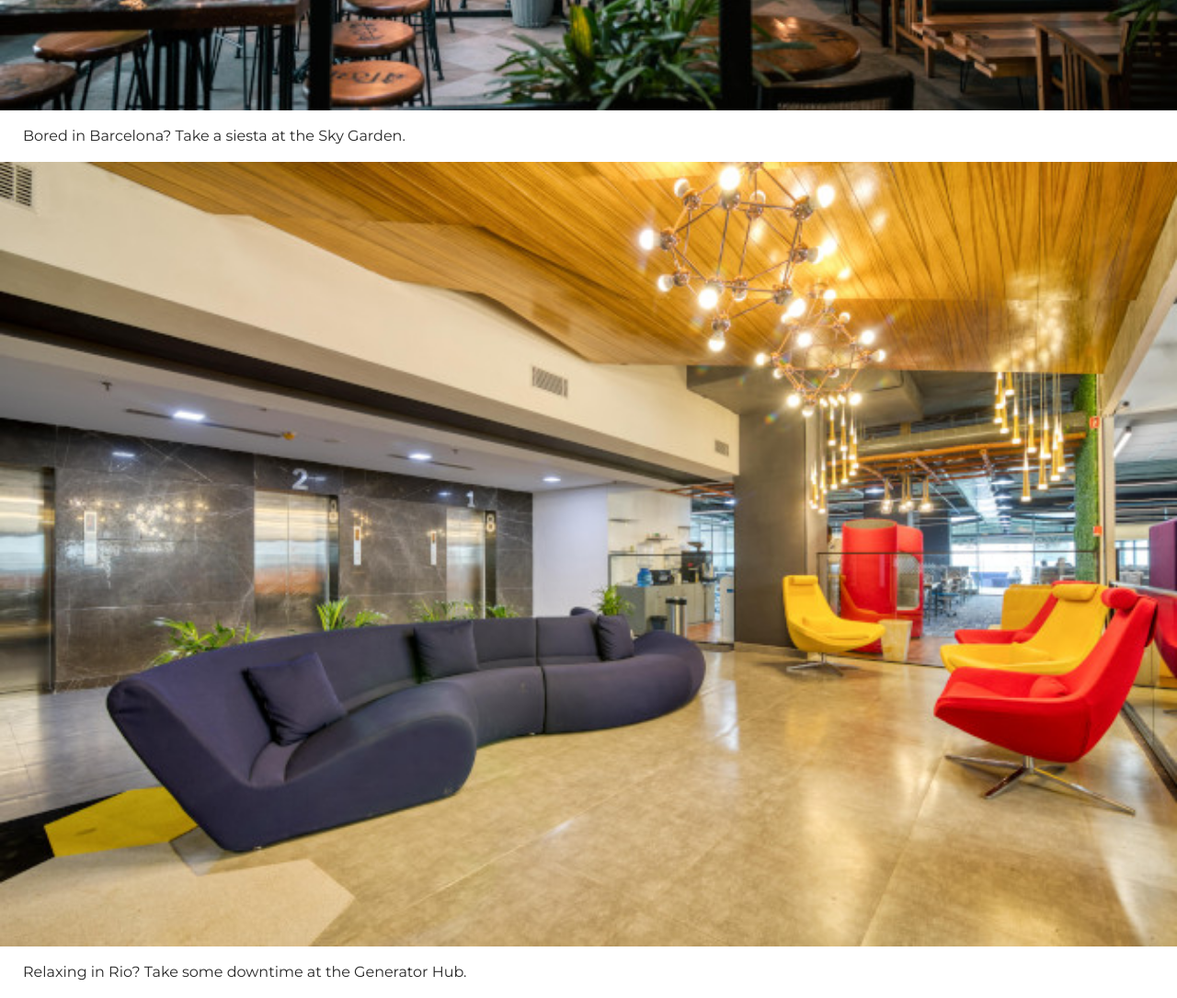
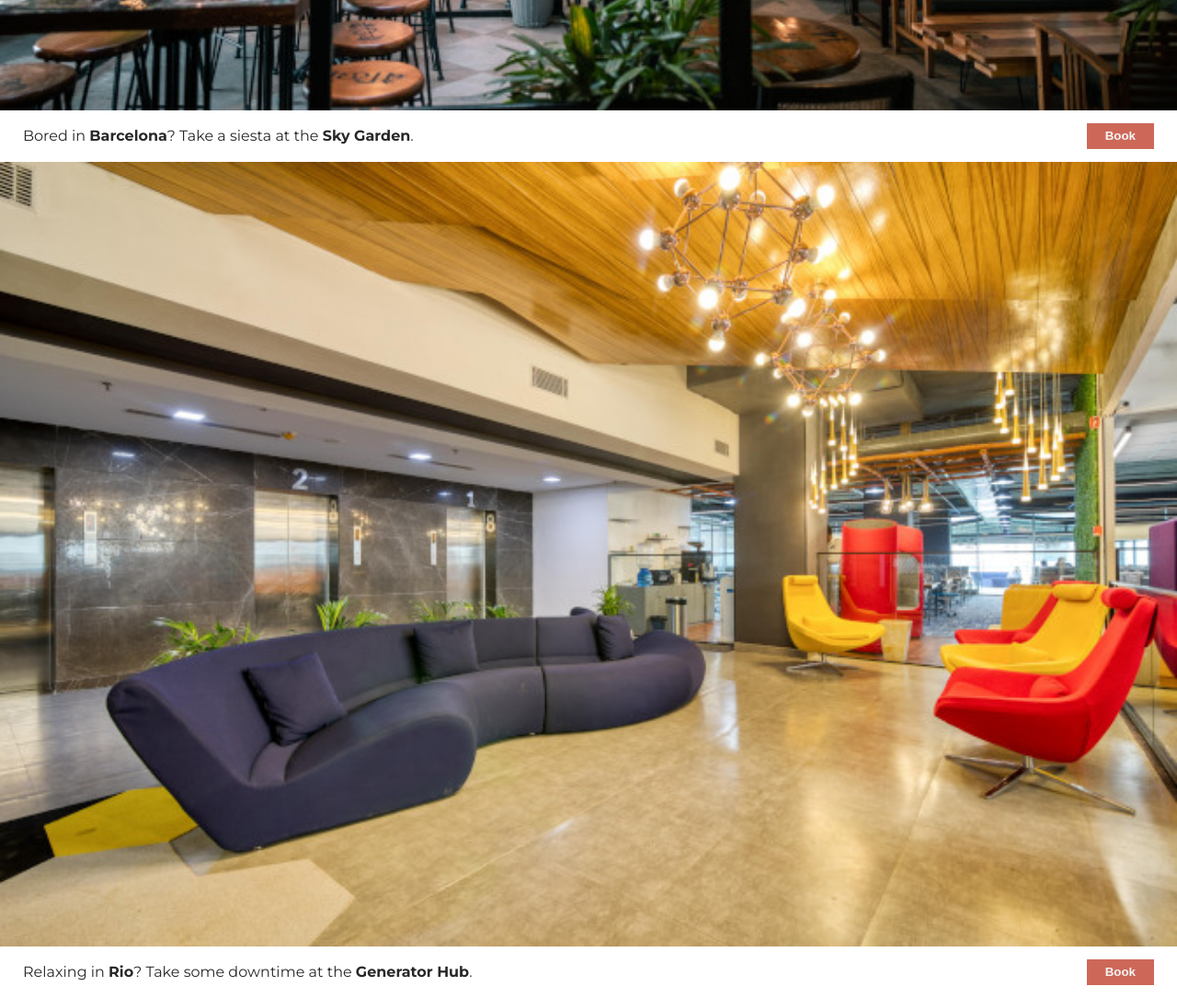
Before and after one commit to bgroyer1/space_coworking_site, a plain HTML site: page index.html in a window 1280 px wide. Shown: the part 1900-2985 px from the top of the page at 92% size. Drawn offline with Linux system fonts and the light colour scheme.

Commit message:
added buttons

```diff
--- a/css/styles.css
+++ b/css/styles.css
@@ -50,15 +50,9 @@ h1 {
   margin: 1.875rem 1.5625rem;
 }
 
-.caption {
-  margin: 0 1.5625rem;
-}
-
-
 .banner {
   background-color: var(--bg-banner);
   color: var(--white);
-  display: inline;
   padding: 10px 20px;
   text-align: center;
   margin: auto;
@@ -87,6 +81,17 @@ h1 {
   margin-left: auto;
 }
 
+/* ===== Buttons ======== */
+
+.btn-book {
+  background-color: var(--bg-banner);
+  border: none;
+  font-weight: 800;
+  color: var(--white);
+  padding: 0.5em 1.5em;
+  align-self: center;
+}
+
 /* ===== Images ========= */
 
 .item-img {
@@ -112,8 +117,14 @@ header {
   font-size: 18px;
 }
 
-.section-one{
+.section-one {
   position: relative;
+}
+
+.caption {
+  margin: 0 1.5625rem;
+  display: flex;
+  justify-content: space-between;
 }
 
 /* Utility Classes */
@@ -123,7 +134,7 @@ header {
 }
 
 .block {
-  display: block
+  display: block;
 }
 
 .couch {
@@ -131,6 +142,6 @@ header {
 }
 
 /* .chair {
-  color: var(--chair);
+  color: #7ea904;
   font-weight: 800;
 } */
--- a/index.html
+++ b/index.html
@@ -57,7 +57,8 @@
           alt="A smart coworking space"
         />
         <div class="caption">
-          <p>Skiving in Scandinavia? Relax with a latte at Hygge Lounge.</p>
+          <p>Skiving in <strong>Scandinavia</strong>? Relax with a latte at <strong>Hygge Lounge.</strong></p>
+          <button class="btn-book">Book</button>
         </div>
       </section>
 
@@ -68,7 +69,8 @@
           alt="A coworking space with plants"
         />
         <div class="caption">
-          <p>Bored in Barcelona? Take a siesta at the Sky Garden.</p>
+          <p>Bored in <strong>Barcelona</strong>? Take a siesta at the <strong>Sky Garden</strong>.</p>
+          <button class="btn-book">Book</button>
         </div>
       </section>
 
@@ -79,7 +81,8 @@
           alt="A comfortable coworking space"
         />
         <div class="caption">
-          <p>Relaxing in Rio? Take some downtime at the Generator Hub.</p>
+          <p>Relaxing in <strong>Rio</strong>? Take some downtime at the <strong>Generator Hub</strong>.</p>
+          <button class="btn-book">Book</button>
         </div>
       </section>
     </main>
```
